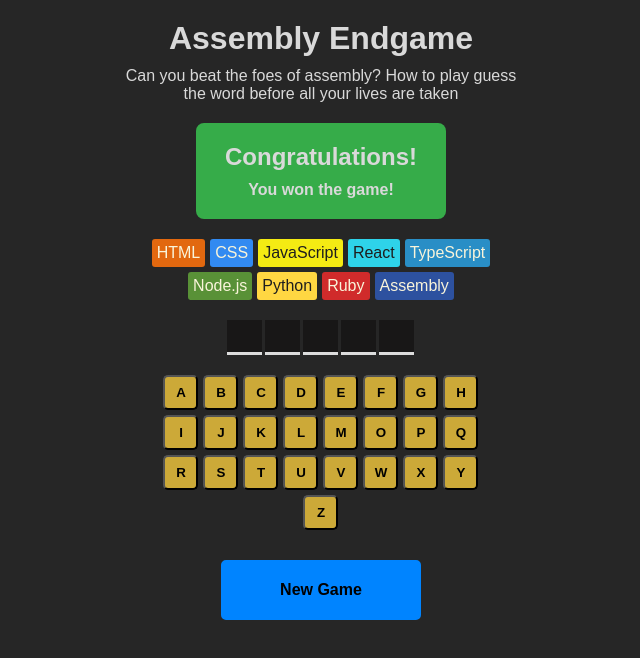
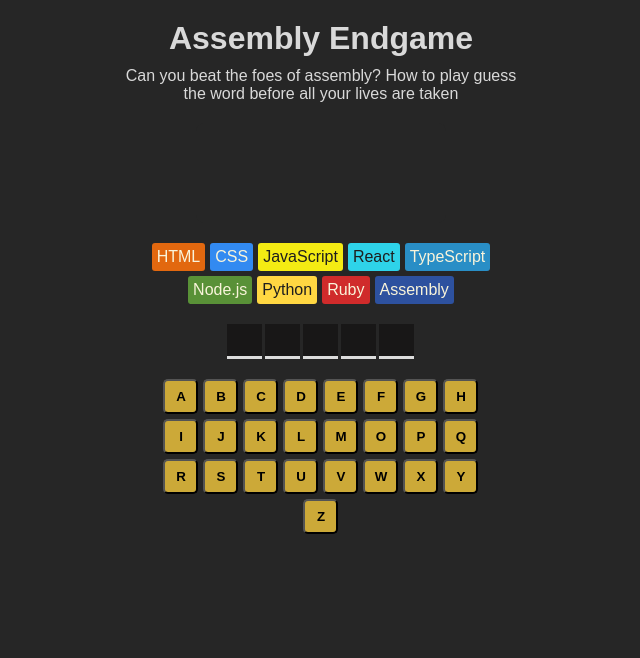
Before and after one commit to macooo3/Assembly-game-project, a React (Vite) app: page / in a window 1280 px wide. Shown: the top 658 px of the page, without its empty margins (319-959 px from the left). Built offline with nearby package versions, Linux system fonts and the light colour scheme.

Commit message:
fixed gameStatus popup

```diff
--- a/src/App.jsx
+++ b/src/App.jsx
@@ -18,16 +18,21 @@
     (list) => !currentWord.includes(list)
   ).length;
 
-  console.log(wrongGuessCount);
+  // const isGameWon = guess.filter((list) => currentWord.includes(list)).length ===
+  //   currentWord.length;
+  const isGameWon = currentWord
+    .split("")
+    .every((letter) => guess.includes(letter));
+  const isGameLoss = languages.length === wrongGuessCount;
+  const isGameOver = isGameLoss || isGameWon;
 
   const languageElements = languages.map((lang, index) => {
     const langStyle = {
       backgroundColor: lang.backgroundColor,
       color: lang.color,
     };
-    const checkGuesstoIndex = index + 1 <= wrongGuessCount;
+    const checkGuesstoIndex = index < wrongGuessCount;
 
-    console.log(checkGuesstoIndex);
     const classStyle = clsx({
       "language-card": true,
       lost: checkGuesstoIndex,
@@ -85,17 +90,25 @@
     );
   };
 
-  console.log(guess);
+  const gameStatusColor = clsx("status-popup", {
+    loss: isGameLoss,
+    won: isGameWon,
+  });
+
+  const insertEl = isGameOver
+    ? isGameWon
+      ? { header: "Congratulations", para: "You won the game!" }
+      : { header: "Game Over", para: "You lost try again :(" }
+    : "";
+
   return (
     <main>
       <Header />
-      <StatusPopup />
+      <StatusPopup style={gameStatusColor} insertEl={insertEl} />
       <section className="languages">{languageElements}</section>
       <section className="word">{guessWord}</section>
       <section className="keyboard">{keyboardBtn}</section>
-      <section className="new-btn">
-        <NewGame />
-      </section>
+      <section className="new-btn">{isGameOver && <NewGame />}</section>
     </main>
   );
 }
--- a/src/components/StatusPopup.jsx
+++ b/src/components/StatusPopup.jsx
@@ -1,8 +1,8 @@
-export default function StatusPopup() {
-    return (
-      <section className="status-popup">
-        <h2>Congratulations!</h2>
-        <p>You won the game!</p>
-      </section>
-    );
+export default function StatusPopup({ insertEl, style }) {
+  return (
+    <section className={style}>
+      <h2>{insertEl.header}</h2>
+      <p>{insertEl.para}</p>
+    </section>
+  );
 }
--- a/src/index.css
+++ b/src/index.css
@@ -36,14 +36,22 @@
   flex-direction: column;
   text-align: center;
   align-items: center;
-  background-color: #36ac49;
   border-radius: 8px;
   width: 250px;
+  height: 100px;
   margin: 0 auto;
   margin-bottom: 20px;
   padding: 20px;
+  background-color: #262626;
 }
 
+.status-popup.won {
+  background-color: #36ac49;
+}
+
+.status-popup.loss {
+  background-color: #ee3030ff;
+}
 .status-popup > h2 {
   margin: 0;
   margin-bottom: 10px;
```
